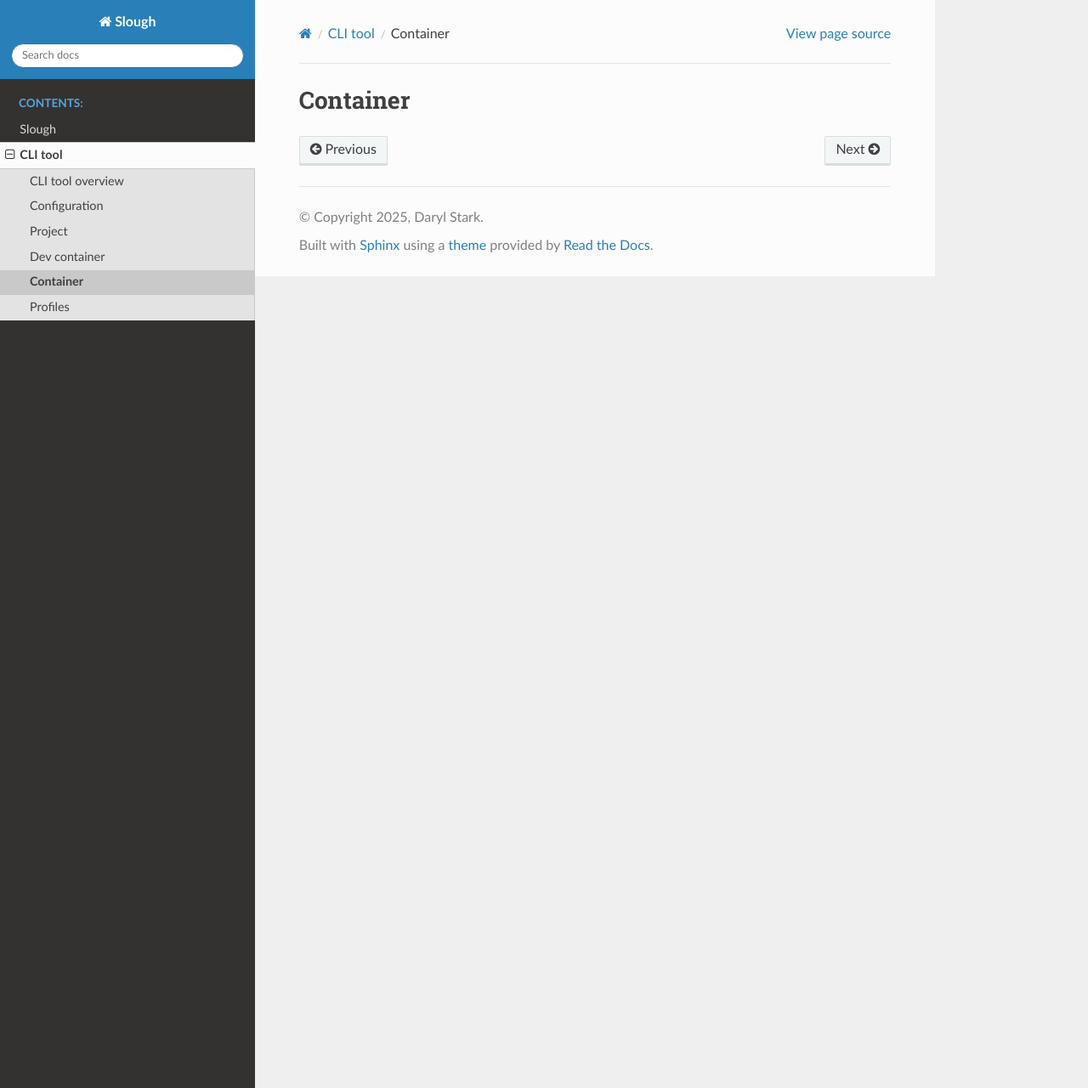
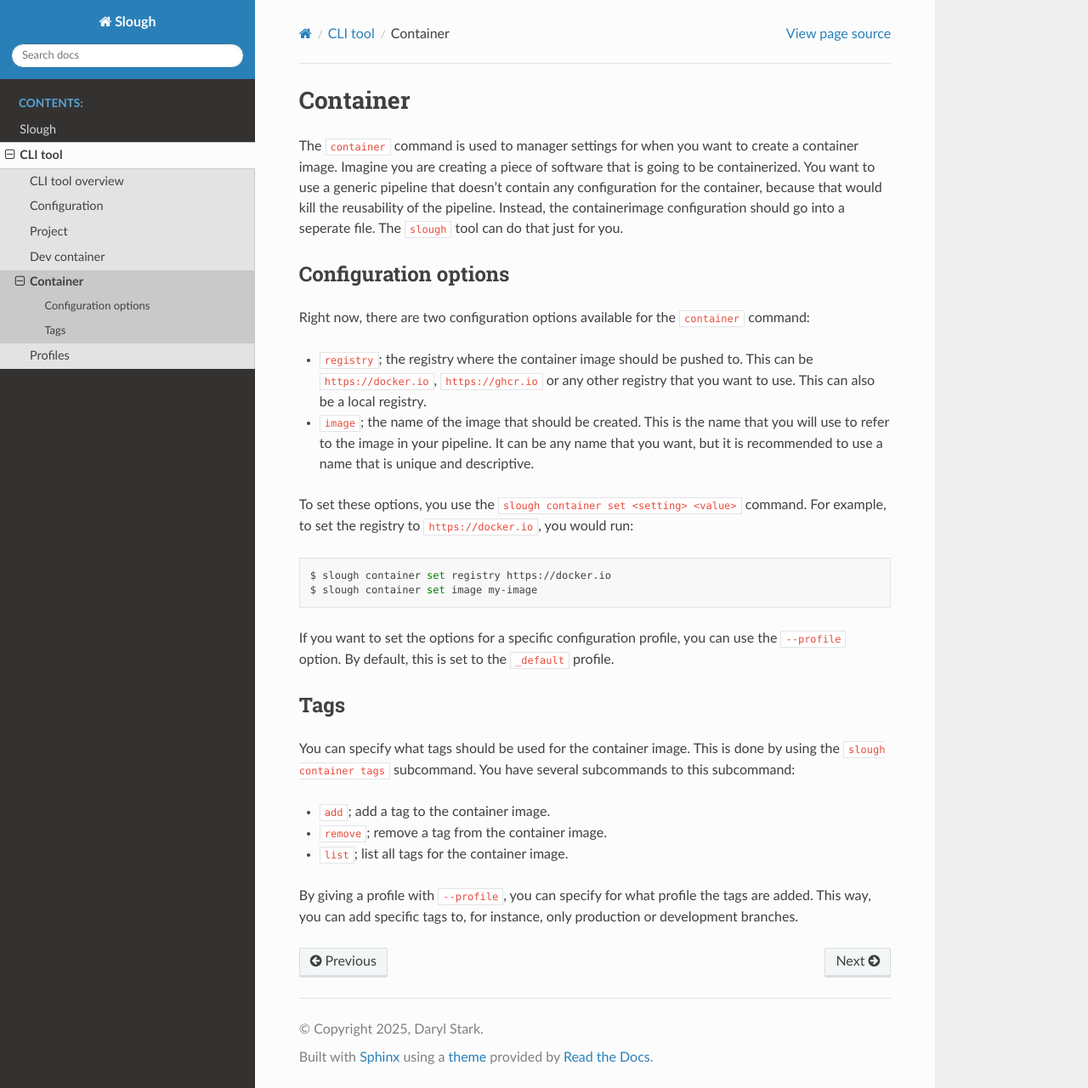
Before and after one commit to DarylStark/slough-lib-py-slough, a Sphinx documentation site: the page built from docs/source/cli_tool/05-container.rst, in a window 1280 px wide and 1280 px high. Shown: the whole window at 85% size. Built offline with Sphinx 7.4.7 and the Read the Docs theme 3.1.0, drawn with Linux system fonts in a browser that asks for light colours.

Commit message:
docs: Start with docs about containers.

```diff
--- a/docs/source/cli_tool/05-container.rst
+++ b/docs/source/cli_tool/05-container.rst
@@ -1,2 +1,32 @@
 Container
 =========
+
+The ``container`` command is used to manager settings for when you want to create a container image. Imagine you are creating a piece of software that is going to be containerized. You want to use a generic pipeline that doesn't contain any configuration for the container, because that would kill the reusability of the pipeline. Instead, the containerimage configuration should go into a seperate file. The ``slough`` tool can do that just for you.
+
+Configuration options
+---------------------
+
+Right now, there are two configuration options available for the ``container`` command:
+
+-   ``registry``; the registry where the container image should be pushed to. This can be ``https://docker.io``, ``https://ghcr.io`` or any other registry that you want to use. This can also be a local registry.
+-   ``image``; the name of the image that should be created. This is the name that you will use to refer to the image in your pipeline. It can be any name that you want, but it is recommended to use a name that is unique and descriptive.
+
+To set these options, you use the ``slough container set <setting> <value>`` command. For example, to set the registry to ``https://docker.io``, you would run:
+
+.. code-block :: bash
+
+    $ slough container set registry https://docker.io
+    $ slough container set image my-image
+
+If you want to set the options for a specific configuration profile, you can use the ``--profile`` option. By default, this is set to the ``_default`` profile.
+
+Tags
+----
+
+You can specify what tags should be used for the container image. This is done by using the ``slough container tags`` subcommand. You have several subcommands to this subcommand:
+
+-   ``add``; add a tag to the container image.
+-   ``remove``; remove a tag from the container image.
+-   ``list``; list all tags for the container image.
+
+By giving a profile with ``--profile``, you can specify for what profile the tags are added. This way, you can add specific tags to, for instance, only production or development branches.
```
